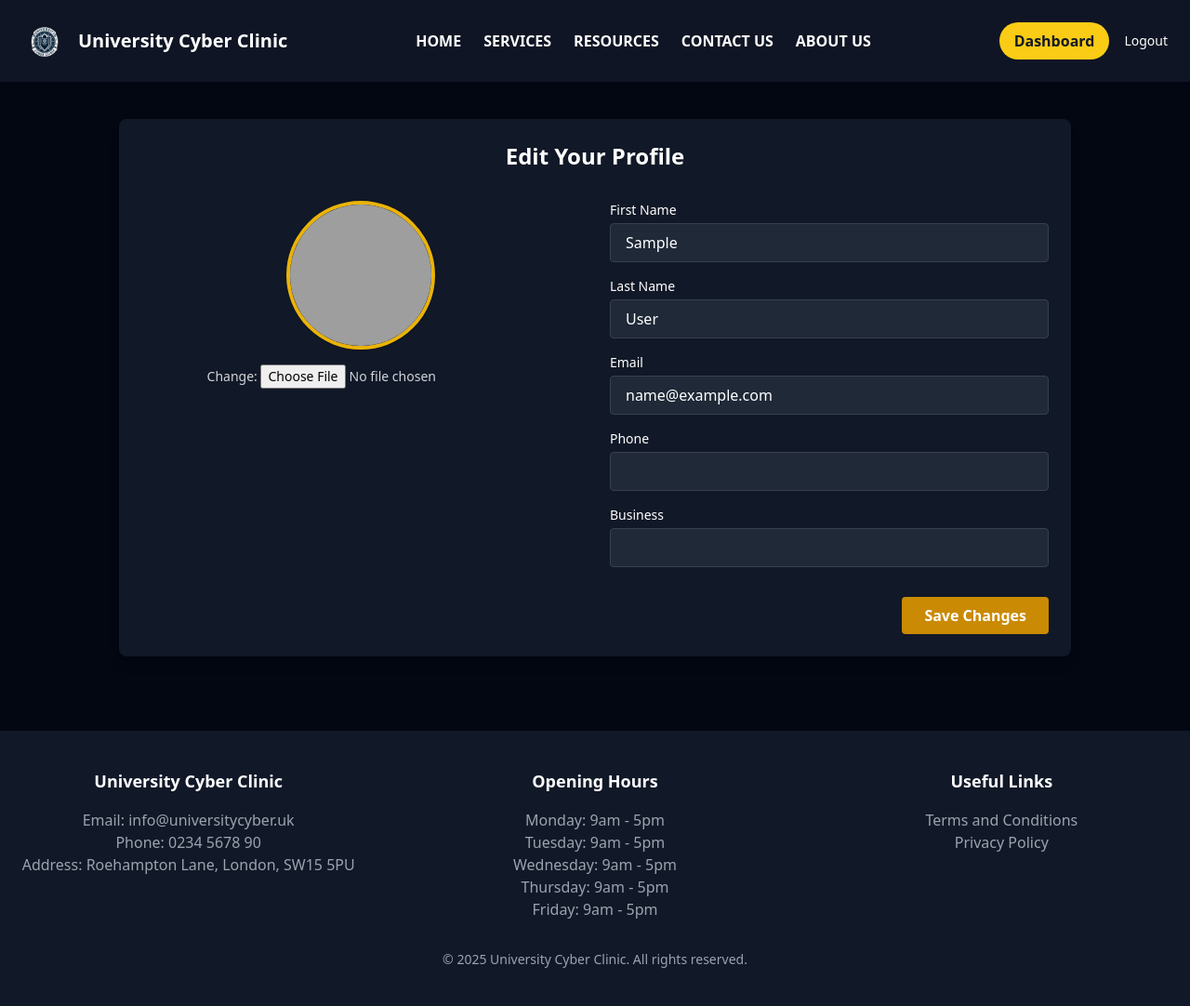
After one commit to FabrizioMorales/Final-Project, a Django app: page /profile/ in a window 1280 px wide. The commit adds this page. Shown: the whole page at 93% size. Run offline with Django 5.2, Linux system fonts and the light colour scheme; the visitor is signed in with stand-in values (Sample User, id 1); some libraries are stand-ins or nearby versions; grey boxes are pictures that could not be loaded.

Commit message:
user dashboard updated with profile  details

```diff
--- a/src/django-project/universitycyberclinic/home_app/apps.py
+++ b/src/django-project/universitycyberclinic/home_app/apps.py
@@ -4,3 +4,6 @@ from django.apps import AppConfig
 class HomeAppConfig(AppConfig):
     default_auto_field = 'django.db.models.BigAutoField'
     name = 'home_app'
+
+    def ready(self):
+        import home_app.signals  # Automatically register the user profile creation signal
--- a/src/django-project/universitycyberclinic/home_app/forms.py
+++ b/src/django-project/universitycyberclinic/home_app/forms.py
@@ -2,6 +2,7 @@ from django import forms
 from django.contrib.auth.forms import UserCreationForm, AuthenticationForm
 from django.contrib.auth.models import User
 from .models import Appointment
+from .models import UserProfile
 
 # Appointment Booking Form
 class AppointmentForm(forms.ModelForm):
@@ -78,3 +79,20 @@ class LoginForm(AuthenticationForm):
     password = forms.CharField(
         widget=forms.PasswordInput(attrs={'class': 'w-full p-3 bg-gray-700 text-white rounded-lg focus:outline-none focus:ring-2 focus:ring-yellow-400', 'placeholder': 'Enter your password'})
     )
+
+class ProfileForm(forms.ModelForm):
+    first_name = forms.CharField(max_length=100, required=False)
+    last_name = forms.CharField(max_length=100, required=False)
+    email = forms.EmailField(required=True)
+
+    class Meta:
+        model = UserProfile
+        fields = ['phone', 'business', 'profile_image']
+
+    def __init__(self, *args, **kwargs):
+        user = kwargs.pop('user', None)
+        super(ProfileForm, self).__init__(*args, **kwargs)
+        if user:
+            self.fields['first_name'].initial = user.first_name
+            self.fields['last_name'].initial = user.last_name
+            self.fields['email'].initial = user.email
--- /dev/null
+++ b/src/django-project/universitycyberclinic/home_app/templates/profile.html
@@ -0,0 +1,78 @@
+{% extends "base.html" %}
+{% load static %}
+{% load form_filters %}
+
+{% block content %}
+
+<div class="max-w-5xl mx-auto mt-10 p-6 bg-gray-900 text-white rounded-lg shadow-lg">
+  <h2 class="text-2xl font-bold mb-8 text-center">Edit Your Profile</h2>
+
+  <form method="post" enctype="multipart/form-data" class="grid grid-cols-1 md:grid-cols-2 gap-8 items-start">
+    {% csrf_token %}
+
+<!-- Profile Picture Preview -->
+<div class="flex flex-col items-center gap-4">
+    <div class="w-40 h-40 rounded-full overflow-hidden border-4 border-yellow-500 shadow">
+      <img id="preview-img"
+           src="{% if request.user.userprofile.profile_image %}{{ request.user.userprofile.profile_image.url }}{% else %}{% static 'images/default-avatar.png' %}{% endif %}"
+           alt="Profile Image"
+           class="object-cover w-full h-full">
+    </div>
+
+    <label class="text-sm text-gray-300">Change:
+      {{ form.profile_image }}
+    </label>
+  </div>
+
+    <!-- User Info Fields -->
+    <div class="space-y-4">
+      <div>
+        <label class="block mb-1 text-sm font-medium">First Name</label>
+        {{ form.first_name|add_class:"w-full px-4 py-2 rounded bg-gray-800 border border-gray-700 text-white" }}
+      </div>
+
+      <div>
+        <label class="block mb-1 text-sm font-medium">Last Name</label>
+        {{ form.last_name|add_class:"w-full px-4 py-2 rounded bg-gray-800 border border-gray-700 text-white" }}
+      </div>
+
+      <div>
+        <label class="block mb-1 text-sm font-medium">Email</label>
+        {{ form.email|add_class:"w-full px-4 py-2 rounded bg-gray-800 border border-gray-700 text-white" }}
+      </div>
+
+      <div>
+        <label class="block mb-1 text-sm font-medium">Phone</label>
+        {{ form.phone|add_class:"w-full px-4 py-2 rounded bg-gray-800 border border-gray-700 text-white" }}
+      </div>
+
+      <div>
+        <label class="block mb-1 text-sm font-medium">Business</label>
+        {{ form.business|add_class:"w-full px-4 py-2 rounded bg-gray-800 border border-gray-700 text-white" }}
+      </div>
+
+      <div class="text-right">
+        <button type="submit" class="mt-4 bg-yellow-600 hover:bg-yellow-500 px-6 py-2 rounded text-white font-semibold transition">
+          Save Changes
+        </button>
+      </div>
+    </div>
+  </form>
+</div>
+
+{% endblock %}
+<script>
+    const input = document.getElementById("id_profile_image");
+    const preview = document.getElementById("preview-img");
+
+    input.addEventListener("change", function () {
+      const file = this.files[0];
+      if (file) {
+        const reader = new FileReader();
+        reader.onload = function (e) {
+          preview.src = e.target.result;
+        };
+        reader.readAsDataURL(file);
+      }
+    });
+  </script>
--- /dev/null
+++ b/src/django-project/universitycyberclinic/home_app/templatetags/form_filters.py
@@ -0,0 +1,7 @@
+from django import template
+
+register = template.Library()
+
+@register.filter(name='add_class')
+def add_class(field, css):
+    return field.as_widget(attrs={"class": css})
--- a/src/django-project/universitycyberclinic/home_app/urls.py
+++ b/src/django-project/universitycyberclinic/home_app/urls.py
@@ -3,7 +3,7 @@ from .views import (
     home, register_view, login_view, logout_view,
     appointment_view, receipt_view, download_receipt_pdf,
     resources, contact, about, services,
-    user_dashboard, cancel_appointment
+    user_dashboard, cancel_appointment, edit_profile
 )
 from django.contrib.auth.views import LogoutView
 
@@ -31,4 +31,6 @@ urlpatterns = [
     path("dashboard/", user_dashboard, name="user_dashboard"),
 
     path("cancel-appointment/<int:appointment_id>/", cancel_appointment, name="cancel_appointment"),
+
+    path('profile/', edit_profile, name='edit_profile'),
 ]
--- a/src/django-project/universitycyberclinic/home_app/views.py
+++ b/src/django-project/universitycyberclinic/home_app/views.py
@@ -9,11 +9,12 @@ from xhtml2pdf import pisa
 from io import BytesIO
 import qrcode
 import base64
-from .models import Appointment
+from .models import Appointment, UserProfile
 from .forms import AppointmentForm, RegisterForm, LoginForm
 from django.contrib.auth.models import User
 from django.contrib.auth.forms import AuthenticationForm
 from datetime import datetime
+from .forms import ProfileForm
 
 
 # Home Page
@@ -76,14 +77,17 @@ def register_view(request):
             user.last_name = form.cleaned_data["last_name"]
             user.save()
 
-            # ✅ Optional fields
-            phone = form.cleaned_data.get("phone")
-            business = form.cleaned_data.get("business")
-            print(f"User Phone: {phone}, Business: {business}")
+            # ✅ Create or update UserProfile
+            phone = form.cleaned_data.get("phone", "")
+            business = form.cleaned_data.get("business", "")
+            UserProfile.objects.update_or_create(
+                user=user,
+                defaults={"phone": phone, "business": business}
+            )
 
             login(request, user)
             messages.success(request, "Registration successful!")
-            return redirect("user_dashboard")  # 🔁 Redirect to dashboard instead of home
+            return redirect("user_dashboard")
         else:
             messages.error(request, "Registration failed. Please correct the errors below.")
     else:
@@ -105,7 +109,7 @@ def login_view(request):
             if user is not None:
                 login(request, user)
                 messages.success(request, f"Welcome back, {user.first_name or user.username}!")
-                return redirect("user_dashboard")  # 🔁 Redirect to dashboard instead of home
+                return redirect("user_dashboard")
             else:
                 messages.error(request, "Invalid credentials. Please try again.")
         else:
@@ -190,3 +194,22 @@ def cancel_appointment(request, appointment_id):
     appointment.delete()
     messages.success(request, "Appointment cancelled successfully.")
     return HttpResponseRedirect(reverse('user_dashboard'))
+
+@login_required
+def edit_profile(request):
+    user = request.user
+    profile = user.userprofile
+    if request.method == 'POST':
+        form = ProfileForm(request.POST, request.FILES, instance=profile, user=user)
+        if form.is_valid():
+            user.first_name = form.cleaned_data['first_name']
+            user.last_name = form.cleaned_data['last_name']
+            user.email = form.cleaned_data['email']
+            user.save()
+            form.save()
+            messages.success(request, 'Profile updated successfully.')
+            return redirect('user_dashboard')
+    else:
+        form = ProfileForm(instance=profile, user=user)
+
+    return render(request, 'profile.html', {'form': form})
--- a/src/django-project/universitycyberclinic/templates/base.html
+++ b/src/django-project/universitycyberclinic/templates/base.html
@@ -9,9 +9,9 @@
     {% block title %}
     {% endblock title %}
   </head>
-  <body class="bg-gray-100 text-gray-800">
+  <body class="bg-gray-950 text-white">
     <!-- Navbar -->
-    <nav class="bg-gray-900 text-white">
+    <nav class="bg-gray-900 bg-opacity-90 backdrop-blur shadow">
       <div class="container mx-auto flex items-center justify-between py-5 px-6">
         <!-- Logo -->
         <a href="/" class="flex items-center">
@@ -21,11 +21,11 @@
 
         <!-- Navbar Links -->
         <div class="hidden md:flex space-x-6 mx-auto">
-          <a href="/" class="text-white hover:text-yellow-400 font-semibold uppercase">Home</a>
-          <a href="/services" class="text-white hover:text-yellow-400 font-semibold uppercase">Services</a>
-          <a href="/resources" class="text-white hover:text-yellow-400 font-semibold uppercase">Resources</a>
-          <a href="/contact" class="text-white hover:text-yellow-400 font-semibold uppercase">Contact Us</a>
-          <a href="/about" class="text-white hover:text-yellow-400 font-semibold uppercase">About Us</a>
+          <a href="/" class="hover:text-yellow-400 font-semibold uppercase">Home</a>
+          <a href="/services" class="hover:text-yellow-400 font-semibold uppercase">Services</a>
+          <a href="/resources" class="hover:text-yellow-400 font-semibold uppercase">Resources</a>
+          <a href="/contact" class="hover:text-yellow-400 font-semibold uppercase">Contact Us</a>
+          <a href="/about" class="hover:text-yellow-400 font-semibold uppercase">About Us</a>
         </div>
 
         <!-- Dashboard or Login/Register Button -->
@@ -34,7 +34,7 @@
             <a href="{% url 'user_dashboard' %}" class="bg-yellow-400 text-gray-900 font-semibold rounded-full px-4 py-2 hover:bg-yellow-500">
               Dashboard
             </a>
-            <a href="{% url 'logout' %}" class="text-sm text-white hover:text-yellow-400">Logout</a>
+            <a href="{% url 'logout' %}" class="text-sm hover:text-yellow-400">Logout</a>
           {% else %}
             <a href="{% url 'login' %}" class="bg-yellow-400 text-gray-900 font-semibold rounded-full px-4 py-2 hover:bg-yellow-500">
               Login/Register
@@ -51,15 +51,15 @@
       </div>
 
       <!-- Mobile Menu -->
-      <div id="mobile-menu" class="hidden md:hidden bg-gray-800">
-        <a href="/" class="block text-white py-2 px-4 hover:bg-gray-700">Home</a>
-        <a href="/services" class="block text-white py-2 px-4 hover:bg-gray-700">Services</a>
-        <a href="/resources" class="block text-white py-2 px-4 hover:bg-gray-700">Resources</a>
-        <a href="/contact" class="block text-white py-2 px-4 hover:bg-gray-700">Contact Us</a>
-        <a href="/about" class="block text-white py-2 px-4 hover:bg-gray-700">About Us</a>
+      <div id="mobile-menu" class="hidden md:hidden bg-gray-800 bg-opacity-90 backdrop-blur">
+        <a href="/" class="block py-2 px-4 hover:bg-gray-700">Home</a>
+        <a href="/services" class="block py-2 px-4 hover:bg-gray-700">Services</a>
+        <a href="/resources" class="block py-2 px-4 hover:bg-gray-700">Resources</a>
+        <a href="/contact" class="block py-2 px-4 hover:bg-gray-700">Contact Us</a>
+        <a href="/about" class="block py-2 px-4 hover:bg-gray-700">About Us</a>
         {% if user.is_authenticated %}
           <a href="{% url 'user_dashboard' %}" class="block text-yellow-400 py-2 px-4">Dashboard</a>
-          <a href="{% url 'logout' %}" class="block text-white py-2 px-4 hover:bg-red-600">Logout</a>
+          <a href="{% url 'logout' %}" class="block py-2 px-4 hover:bg-red-600">Logout</a>
         {% else %}
           <a href="{% url 'login' %}" class="block text-yellow-400 py-2 px-4">Login/Register</a>
         {% endif %}
@@ -73,19 +73,19 @@
     </main>
 
     <!-- Footer -->
-    <footer class="bg-gray-900 text-gray-400 py-10">
+    <footer class="bg-gray-900 text-gray-400 py-10 mt-20">
       <div class="container mx-auto grid grid-cols-1 md:grid-cols-3 gap-8 text-center md:text-center">
         <!-- Contact Information -->
         <div>
-          <h3 class="text-lg font-bold mb-4">University Cyber Clinic</h3>
-          <p>Email: <a href="mailto:info@universitycyber.uk" class="text-gray-400 hover:text-yellow-400">info@universitycyber.uk</a></p>
-          <p>Phone: <a href="tel:+44234567890" class="text-gray-400 hover:text-yellow-400">0234 5678 90</a></p>
+          <h3 class="text-lg font-bold mb-4 text-white">University Cyber Clinic</h3>
+          <p>Email: <a href="mailto:info@universitycyber.uk" class="hover:text-yellow-400">info@universitycyber.uk</a></p>
+          <p>Phone: <a href="tel:+44234567890" class="hover:text-yellow-400">0234 5678 90</a></p>
           <p>Address: Roehampton Lane, London, SW15 5PU</p>
         </div>
 
         <!-- Opening Hours -->
         <div>
-          <h3 class="text-lg font-bold mb-4">Opening Hours</h3>
+          <h3 class="text-lg font-bold mb-4 text-white">Opening Hours</h3>
           <p>Monday: 9am - 5pm</p>
           <p>Tuesday: 9am - 5pm</p>
           <p>Wednesday: 9am - 5pm</p>
@@ -95,13 +95,13 @@
 
         <!-- Links -->
         <div>
-          <h3 class="text-lg font-bold mb-4">Useful Links</h3>
-          <p><a href="{% static 'pdfs/termsNcondition.pdf' %}" target="_blank" class="text-gray-400 hover:text-yellow-400">Terms and Conditions</a></p>
-          <p><a href="{% static 'pdfs/PrivecyPolicy.pdf' %}" target="_blank" class="text-gray-400 hover:text-yellow-400">Privacy Policy</a></p>
+          <h3 class="text-lg font-bold mb-4 text-white">Useful Links</h3>
+          <p><a href="{% static 'pdfs/termsNcondition.pdf' %}" target="_blank" class="hover:text-yellow-400">Terms and Conditions</a></p>
+          <p><a href="{% static 'pdfs/PrivecyPolicy.pdf' %}" target="_blank" class="hover:text-yellow-400">Privacy Policy</a></p>
         </div>
       </div>
 
-      <div class="mt-8 text-center">
+      <div class="mt-8 text-center text-sm">
         <p>© 2025 University Cyber Clinic. All rights reserved.</p>
       </div>
     </footer>
--- a/src/django-project/universitycyberclinic/universitycyberclinic/settings.py
+++ b/src/django-project/universitycyberclinic/universitycyberclinic/settings.py
@@ -126,3 +126,6 @@ STATICFILES_DIRS = [os.path.join(BASE_DIR, 'static')]
 
 # Default primary key field type
 DEFAULT_AUTO_FIELD = 'django.db.models.BigAutoField'
+
+MEDIA_URL = '/media/'
+MEDIA_ROOT = os.path.join(BASE_DIR, 'media')
--- a/src/django-project/universitycyberclinic/universitycyberclinic/urls.py
+++ b/src/django-project/universitycyberclinic/universitycyberclinic/urls.py
@@ -16,6 +16,8 @@ Including another URLconf
 """
 from django.contrib import admin
 from django.urls import path, include
+from django.conf import settings
+from django.conf.urls.static import static
 
 urlpatterns = [
     path('admin/', admin.site.urls),
@@ -26,4 +28,4 @@ urlpatterns = [
 
     # Root routes (includes dashboard, home, appointments, etc.)
     path('', include('home_app.urls')),
-]
+] + static(settings.MEDIA_URL, document_root=settings.MEDIA_ROOT)
```
Also changed, not shown: src/django-project/universitycyberclinic/home_app/models.py (+11 -0 lines), src/django-project/universitycyberclinic/home_app/signals.py (added, +9 -0 lines), src/django-project/universitycyberclinic/home_app/templates/dashboard.html (+32 -1 lines), src/django-project/universitycyberclinic/home_app/templates/home.html (+12 -10 lines), src/django-project/universitycyberclinic/home_app/migrations/0003_userprofile.py (added), src/django-project/universitycyberclinic/home_app/migrations/0004_userprofile_profile_image.py (added), src/django-project/universitycyberclinic/home_app/templatetags/__init__.py (added), src/django-project/universitycyberclinic/media/profile_images/14748374.jpg (added), src/django-project/universitycyberclinic/media/profile_images/56cdc0190a6ceabcc36091e25b52d5da1.jpg (added), src/django-project/universitycyberclinic/media/profile_images/ChatGPT_Image_Mar_31_2025_11_16_07_PM.png (added).
